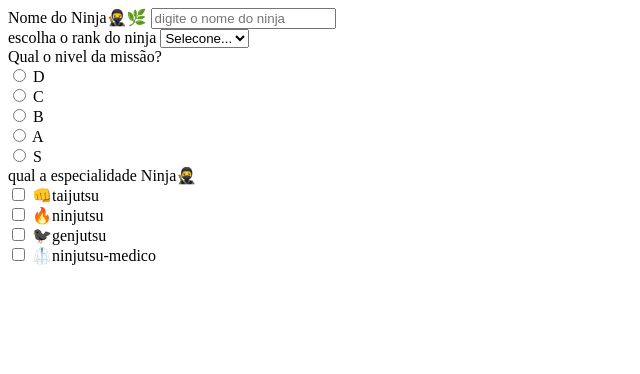
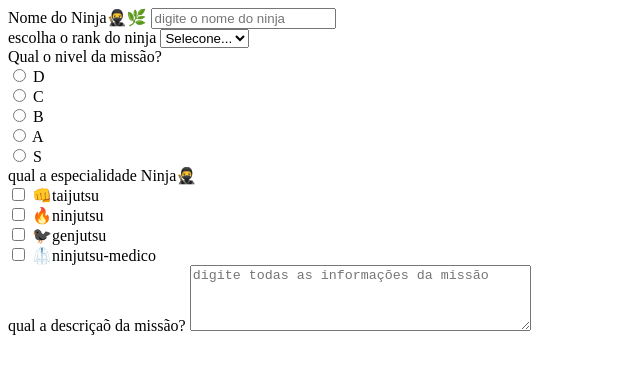
Before and after one commit to kaikemur/progresso-html, a plain HTML site: page pages/formulario.html in a window 1280 px wide. Shown: the whole page, without its empty margins (0-640 px from the left). Drawn offline with Linux system fonts and the light colour scheme.

Commit message:
feat:concluietapa 5  atividade ninja

```diff
--- a/pages/formulario.html
+++ b/pages/formulario.html
@@ -90,6 +90,17 @@
                 </div>
 
             </div>
+            <div class="descricao">
+                <label for="descricao">qual a descriçaõ da missão?</label>
+
+                <textarea name="descricao"
+                id="descricao"
+                placeholder="digite todas as informações da missão"
+                rows="4"
+                cols="40"
+
+                ></textarea>
+            </div>
           </form>
     </main>
 </body>
```
